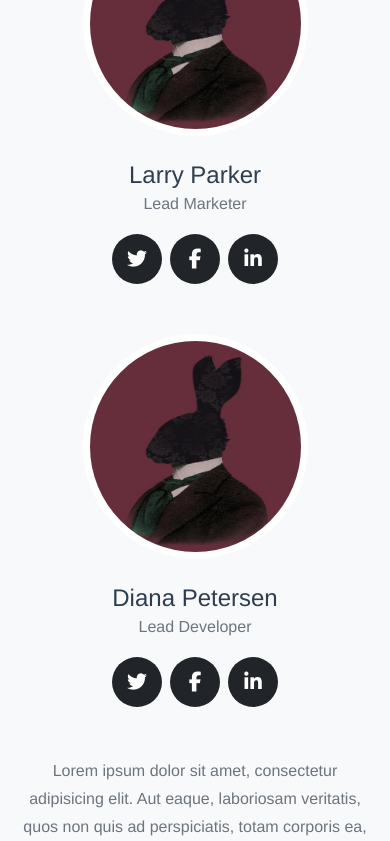
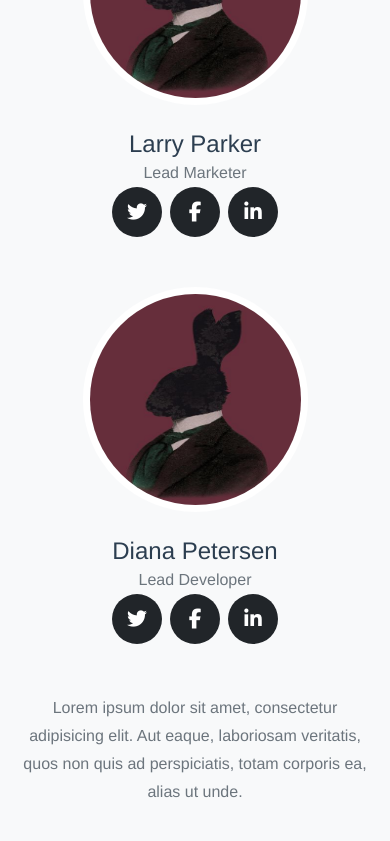
Before and after one commit to nicahdemarco/Website-with-Vue.Js, a Vue app: page / in a window 390 px wide. Shown: the part 8560-9401 px from the top of the page. Built offline with nearby package versions, Linux system fonts and the light colour scheme; a web font is replaced by a local one.

Commit message:
transformado a pug componente Team.vue - Agregado gradiente en #mainNav

```diff
--- a/package.json
+++ b/package.json
@@ -9,6 +9,8 @@
   },
   "dependencies": {
     "core-js": "^2.6.5",
+    "pug": "^2.0.4",
+    "pug-plain-loader": "^1.0.0",
     "vue": "^2.6.10"
   },
   "devDependencies": {
--- a/src/App.vue
+++ b/src/App.vue
@@ -481,4 +481,5 @@ export default {
 body {
   background: black;
 }
+
 </style>
--- a/src/assets/CSS/styles.css
+++ b/src/assets/CSS/styles.css
@@ -158,7 +158,14 @@ img::-moz-selection {
 		-webkit-transition: padding-top .3s, padding-bottom .3s;
 		transition: padding-top .3s, padding-bottom .3s;
 		border: none;
-		background-color: transparent
+		background: rgba(0,0,0,1);
+		background: -moz-linear-gradient(top, rgba(0,0,0,1) 0%, rgba(133,133,133,0.8) 100%);
+		background: -webkit-gradient(left top, left bottom, color-stop(0%, rgba(0,0,0,1)), color-stop(100%, rgba(133,133,133,0.8)));
+		background: -webkit-linear-gradient(top, rgba(0,0,0,1) 0%, rgba(133,133,133,0.8) 100%);
+		background: -o-linear-gradient(top, rgba(0,0,0,1) 0%, rgba(133,133,133,0.8) 100%);
+		background: -ms-linear-gradient(top, rgba(0,0,0,1) 0%, rgba(133,133,133,0.8) 100%);
+		background: linear-gradient(to bottom, rgba(0,0,0,1) 20%, rgba(97, 96, 96, 0.2) 100%);
+		filter: progid:DXImageTransform.Microsoft.gradient( startColorstr='#000000', endColorstr='#858585', GradientType=0 );
 	}
 
 	#mainNav .navbar-brand {
--- a/src/components/Team.vue
+++ b/src/components/Team.vue
@@ -1,45 +1,29 @@
-<template>
-	 <section class="bg-light" id="team">
-      <div class="container">
-        <div class="row">
-          <div class="col-lg-12 text-center">
-            <h2 class="section-heading text-uppercase">Our Amazing Team</h2>
-            <h3 class="section-subheading text-muted">Lorem ipsum dolor sit amet consectetur.</h3>
-          </div>
-        </div>
-        <div class="row">
-          <div class="col-sm-4" v-for="(obj,key) in teamJSON":key="key">
-            <div class="team-member">
-              <img class="mx-auto rounded-circle" :src="obj.avatar"/>
-              <h4>{{obj.name}}</h4>
-              <p class="text-muted">{{obj.title}}</p>
-              <ul class="list-inline social-buttons">
-                <li class="list-inline-item">
-                  <a href="#">
-                    <i class="fab fa-twitter"></i>
-                  </a>
-                </li>
-                <li class="list-inline-item">
-                  <a href="#">
-                    <i class="fab fa-facebook-f"></i>
-                  </a>
-                </li>
-                <li class="list-inline-item">
-                  <a href="#">
-                    <i class="fab fa-linkedin-in"></i>
-                  </a>
-                </li>
-              </ul>
-            </div>
-          </div>
-        </div>
-        <div class="row">
-          <div class="col-lg-8 mx-auto text-center">
-            <p class="large text-muted">Lorem ipsum dolor sit amet, consectetur adipisicing elit. Aut eaque, laboriosam veritatis, quos non quis ad perspiciatis, totam corporis ea, alias ut unde.</p>
-          </div>
-        </div>
-      </div>
-    </section>
+<template lang="pug">
+	section.bg-light#team
+		div.container
+			div.row
+				div.col-lg-12.text-center
+					h2.section-heading.text-uppercase Our Amazing Team
+						h3.section-subheading.text-muted Lorem ipsum dolor sit amet consectetur.
+			div.row
+				div.col-sm-4(v-for="(obj, key) in teamJSON", :key="key")
+					div.team-member
+						img.mx-auto.rounded-circle(:src="obj.avatar")
+						h4 {{ obj.name }}
+						p.text-muted {{ obj.title }}
+							ul.list-inline.social-buttons
+								li.list-inline-item
+									a(href="#")
+										i.fab.fa-twitter
+								li.list-inline-item
+									a(href="#")
+										i.fab.fa-facebook-f
+								li.list-inline-item
+									a(href="#")
+										i.fab.fa-linkedin-in
+			div.row
+				div.col-lg-8.mx-auto.text-center
+					p.large.text-muted Lorem ipsum dolor sit amet, consectetur adipisicing elit. Aut eaque, laboriosam veritatis, quos non quis ad perspiciatis, totam corporis ea, alias ut unde.</p>
 </template>
 
 <script>
@@ -73,6 +57,6 @@ export default {
 };
 </script>
 
-<style>
+ <style>
 
-</style>
+ </style>
```
Also changed, not shown: 1 other file (tests, documents, lock files or other folders).
